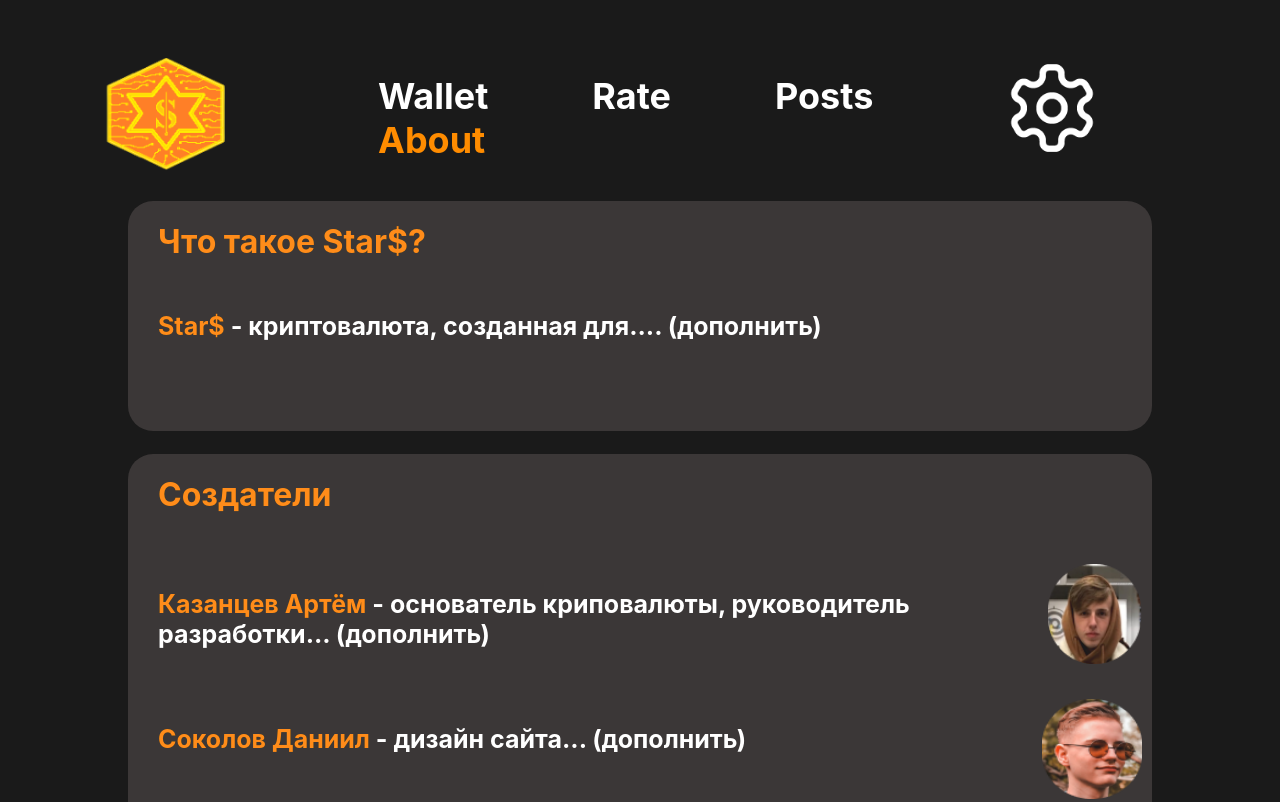
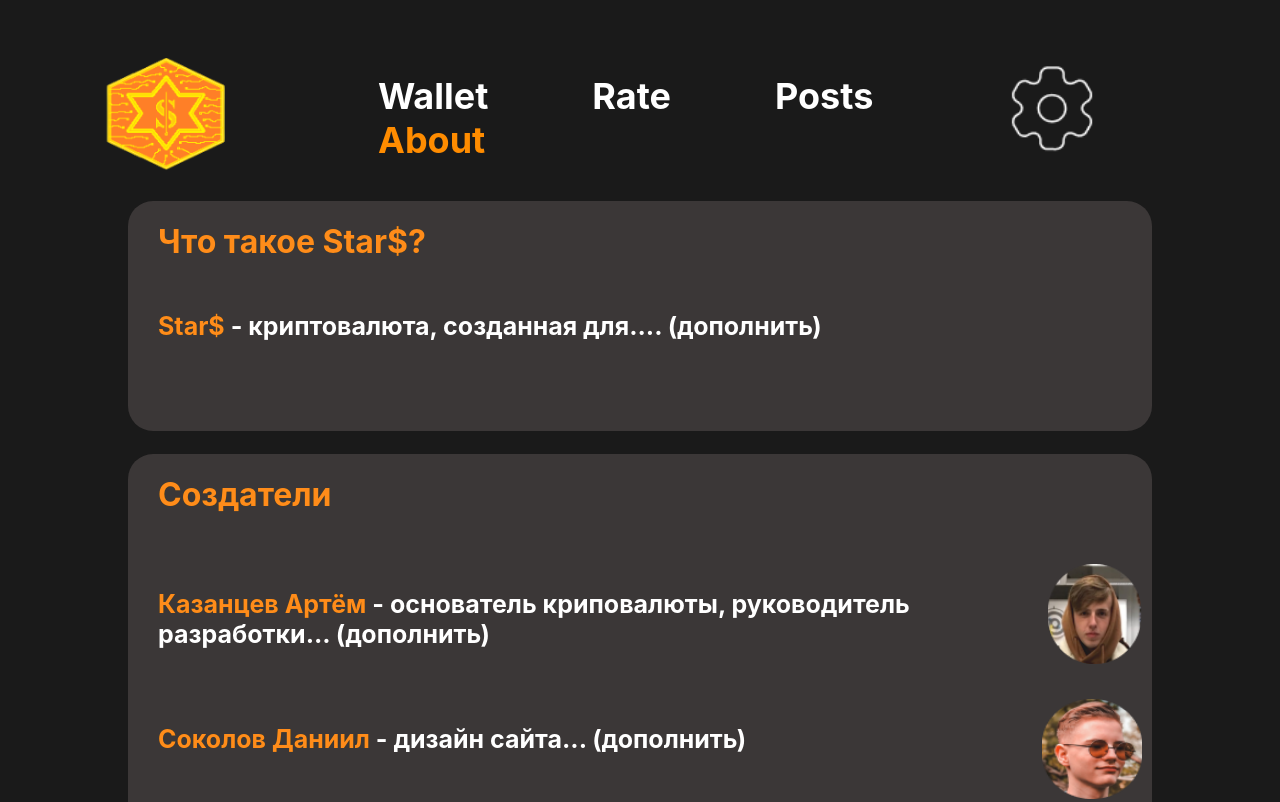
Before and after one commit to DartAndro/About, a plain HTML site: page index.html in a window 1280 px wide. Shown: the top 802 px of the page. Drawn offline with Linux system fonts and the light colour scheme; a web font is replaced by a local one.

```diff
--- a/index.html
+++ b/index.html
@@ -21,7 +21,7 @@
                     <li class="header_spisok"><a href="" class="header_active_link">About</a></li>
                 </ul>
             </nav>
-            <a href=""><img class="photo" src="./images/premium-icon-gear-2319156.png"></a>
+            <a href=""><img class="photo" src="./images/setting.png"></a>
         </div>
     </header>
 
```
Also changed, not shown: images/setting.png (added).
